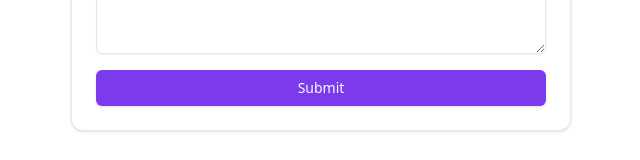
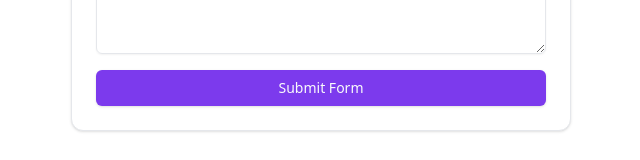
Before and after one commit to Martin2251/formbetterway, a Next.js app: page / in a window 1280 px wide. Shown: the part 547-707 px from the top of the page, without its empty margins (319-959 px from the left). Built offline with nearby package versions, Linux system fonts and the light colour scheme.

Commit message:
pending state

```diff
--- a/app/components/SubmitButton.tsx
+++ b/app/components/SubmitButton.tsx
@@ -1 +1,18 @@
 "use client"
+
+import { Button } from "@/components/ui/button"
+import { Loader2 } from "lucide-react"
+import { useFormStatus } from "react-dom"
+
+export function SubmitButton(){
+    const {pending} = useFormStatus()
+    return(
+        <>
+        {pending ?(
+            <Button disabled variant="outline"><Loader2 className="size-4 mr-2 animate-spin"  />Submitting....</Button>
+        ):(
+            <Button type="submit">Submit Form</Button>
+        )}
+        </>
+    )
+}
--- a/app/page.tsx
+++ b/app/page.tsx
@@ -5,6 +5,7 @@ import { Label } from "@/components/ui/label";
 import { Tabs, TabsContent, TabsList, TabsTrigger } from "@/components/ui/tabs";
 import { Textarea } from "@/components/ui/textarea";
 import { TalkToSalesAction } from "./actions";
+import { SubmitButton } from "./components/SubmitButton";
 
 
 export default function Home() {
@@ -42,7 +43,7 @@ export default function Home() {
                 <Label>Question or Problem</Label>
                 <Textarea className="h-32" placeholder="please share some details about your needs" name="message"/>
               </div>
-              <Button type="submit">Submit</Button>
+              <SubmitButton />
             </form>
           </TabsContent>
           <TabsContent value="support">
```
